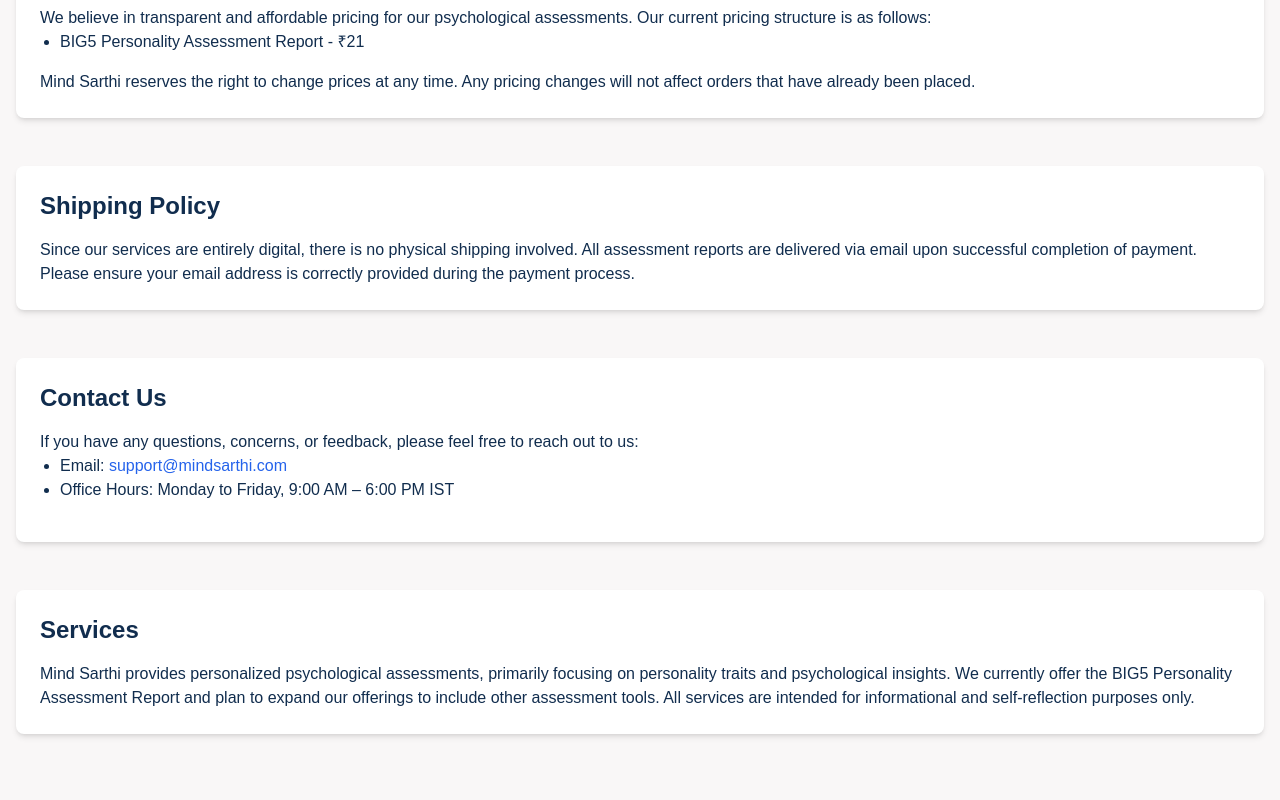
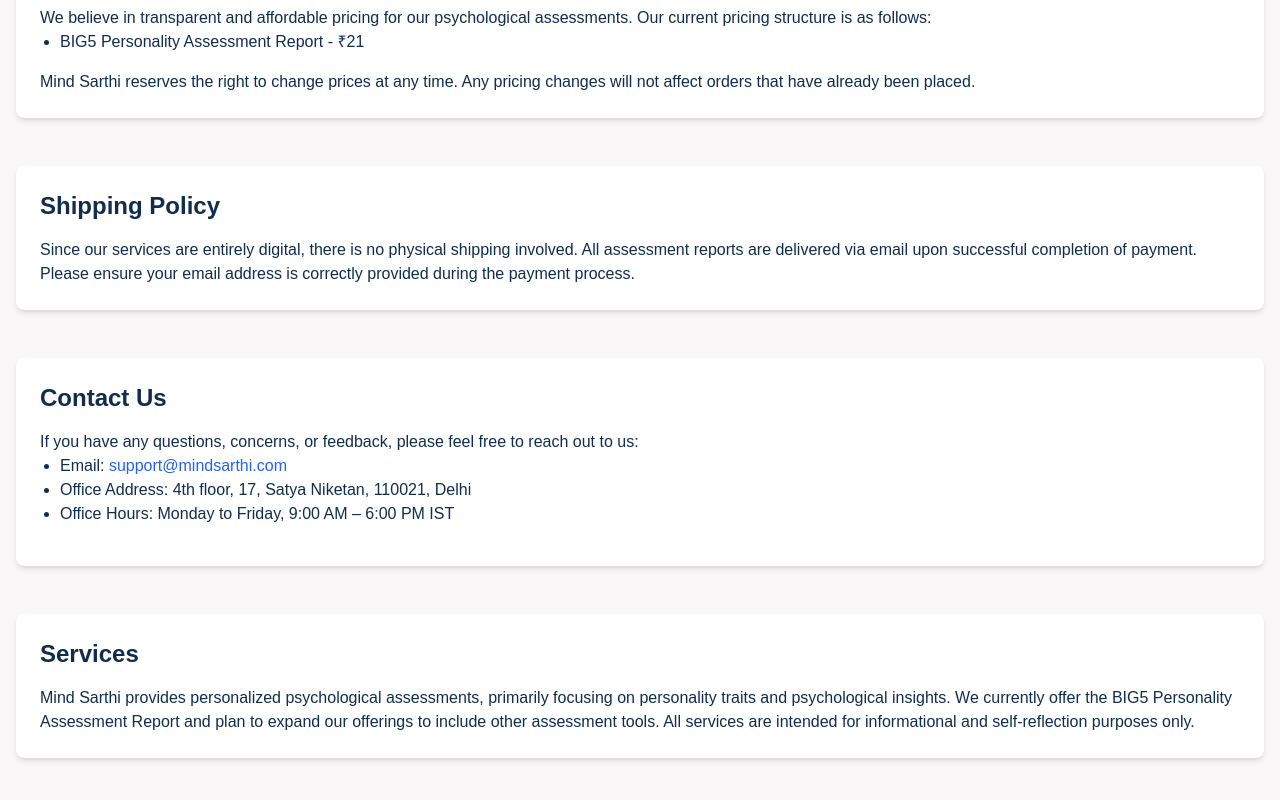
Before and after one commit to mindSarthi0/Frontend, a Next.js app: page /legal in a window 1280 px wide. Shown: the part 1438-2238 px from the top of the page. Built offline with nearby package versions, Linux system fonts and the light colour scheme.

Commit message:
adress added

```diff
--- a/src/app/legal/page.tsx
+++ b/src/app/legal/page.tsx
@@ -108,6 +108,7 @@
           </p>
           <ul className="list-disc pl-5 mb-4 text-[#112D4E]">
             <li>Email: <a href="mailto:support@mindsarthi.com" className="text-blue-600">support@mindsarthi.com</a></li>
+            <li>Office Address: 4th floor, 17, Satya Niketan, 110021, Delhi </li>
             <li>Office Hours: Monday to Friday, 9:00 AM – 6:00 PM IST</li>
           </ul>
         </div>
```
